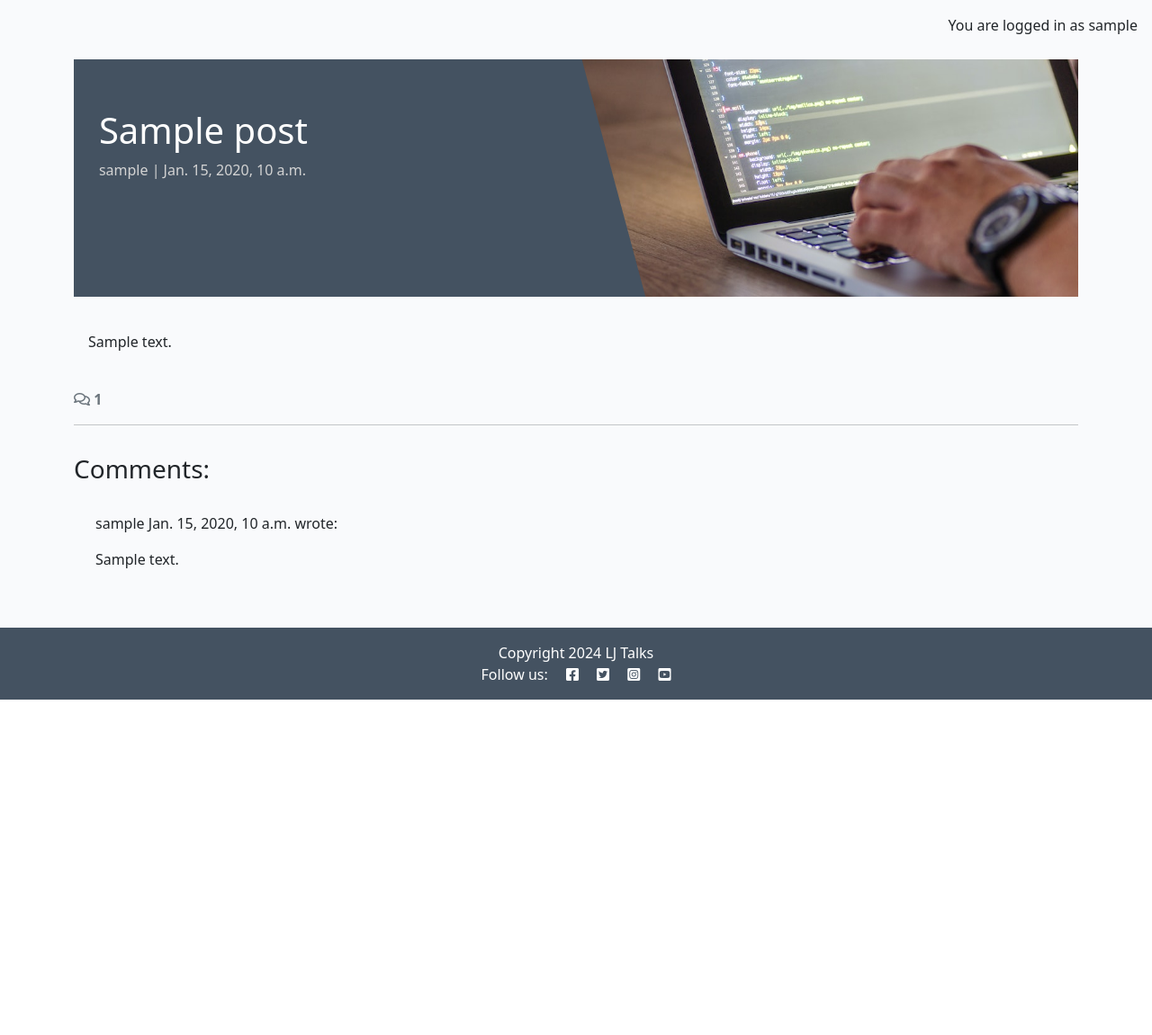
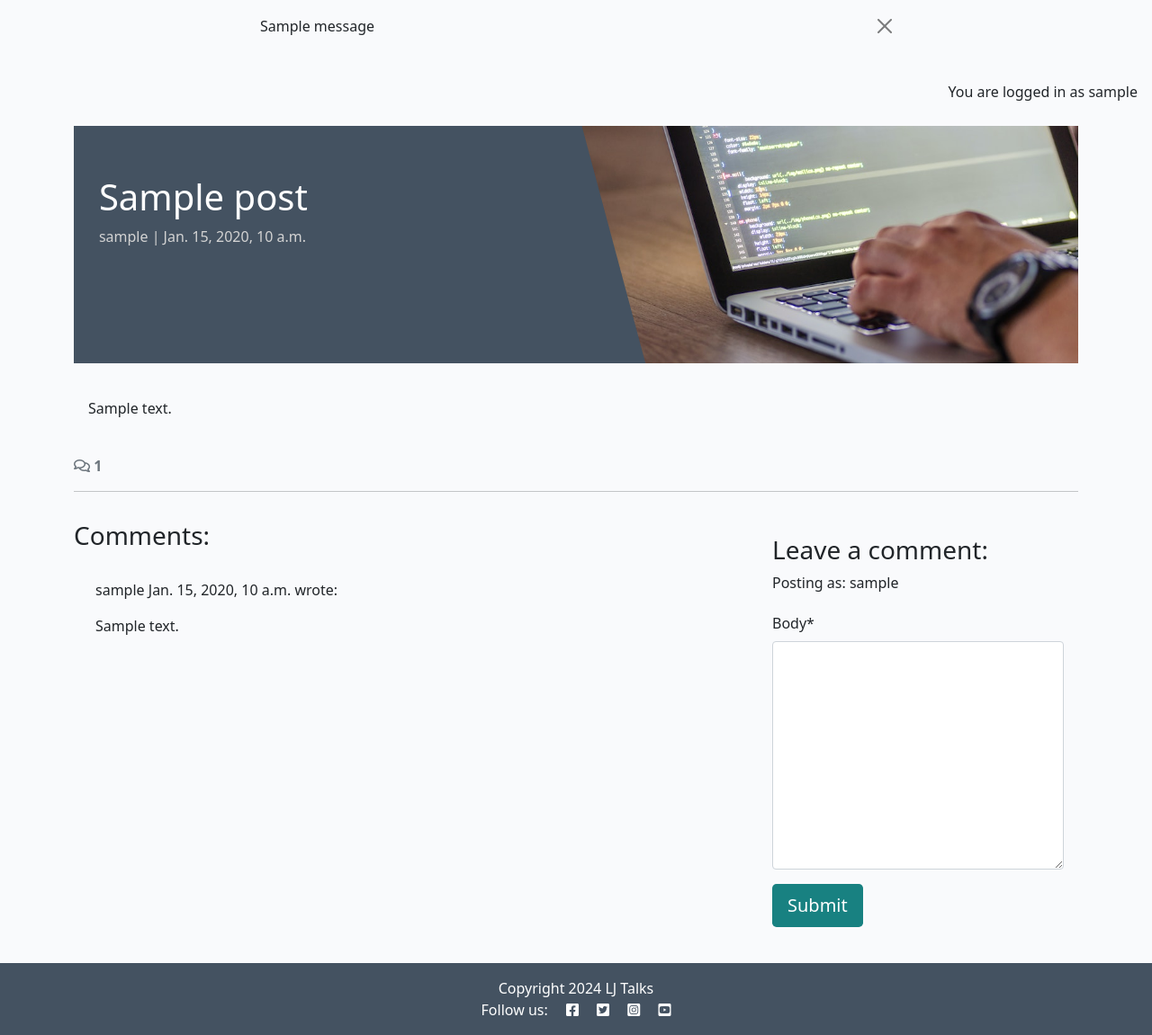
Before and after one commit to LJTalks/django-blog, a Django app: a page that uses templates/base.html in a window 1280 px wide. Shown: the part 60-1211 px from the top of the page at 90% size. Before the commit the page ends 838 px from the top, so only its background shows below. Run offline with Django 4.2, Linux system fonts and the light colour scheme; a user stored in the database is signed in; tables that the repository leaves empty hold one stand-in row (values such as "Sample post"); one stand-in notice (Sample message) is shown; some libraries are stand-ins or nearby versions.

Commit message:
Add comment confirmation

```diff
--- /dev/null
+++ b/blog/forms.py
@@ -0,0 +1,8 @@
+from .models import Comment
+from django import forms
+
+
+class CommentForm(forms.ModelForm):
+    class Meta:
+        model = Comment
+        fields = ('body',)
--- a/blog/templates/blog/post_detail.html
+++ b/blog/templates/blog/post_detail.html
@@ -1,5 +1,6 @@
 {% extends 'base.html' %} {% block content %}
 {% load static %}
+{% load crispy_forms_tags %}
 
 <div class="masthead">
     <div class="container">
@@ -68,8 +69,25 @@
                 {% endfor %}
             </div>
         </div>
+        <!-- Creating New Comments -->
+        <div class="col-md-4 card mb-4 mt-3">
+            <div class="card-body">
+                {% if user.is_authenticated %}
+                <h3>Leave a comment:</h3>
+                <p>Posting as: {{ user.username }}</p>
+                <form id="commentForm" method="post" style="margin-top: 1.3em;">
+                    {{ comment_form | crispy }}
+                    {% csrf_token %}
+                    <button id="submitButton" type="submit" class="btn btn-signup btn-lg">Submit</button>
+                </form>
+                {% else %}
+                <p>Log in to leave a comment</p>
+                {% endif %}
+            </div>
+        </div>
     </div>
 </div>
+
 {% endblock content %}
 
 {% block copyright %}
--- a/blog/views.py
+++ b/blog/views.py
@@ -1,6 +1,8 @@
 from django.shortcuts import render, get_object_or_404
 from django.views import generic
+from django.contrib import messages
 from .models import Post
+from .forms import CommentForm
 
 # Create your views here.
 class PostList(generic.ListView):
@@ -28,6 +30,20 @@ def post_detail(request, slug):
     comments = post.comments.all().order_by("-created_on")
     comment_count = post.comments.filter(approved=True).count()
 
+    if request.method == "POST":
+        comment_form = CommentForm(data=request.POST)
+        if comment_form.is_valid():
+            comment = comment_form.save(commit=False)
+            comment.author = request.user
+            comment.post = post
+            comment.save()
+            messages.add_message(
+                request, messages.SUCCESS,
+                'Comment submitted and awaiting approval'
+            )
+
+    comment_form = CommentForm()
+
     return render(
         request,
         "blog/post_detail.html",
@@ -35,5 +51,6 @@ def post_detail(request, slug):
             "post": post,
             "comments": comments,
             "comment_count": comment_count,
+            "comment_form": comment_form,
         },
     )
--- a/codestar/settings.py
+++ b/codestar/settings.py
@@ -46,6 +46,8 @@ INSTALLED_APPS = [
     'allauth',
     'allauth.account',
     'allauth.socialaccount',
+    'crispy_forms',
+    'crispy_bootstrap5',
     'blog',
     'django_summernote',
     'about',
@@ -54,6 +56,9 @@ INSTALLED_APPS = [
 SITE_ID = 1
 LOGIN_REDIRECT_URL = '/'
 LOGOUT_REDIRECT_URL = '/'
+
+CRISPY_ALLOWED_TEMPLATE_PACKS = "bootstrap5"
+CRISPY_TEMPLATE_PACK = "bootstrap5"
 
 MIDDLEWARE = [
     'allauth.account.middleware.AccountMiddleware',
--- a/requirements.txt
+++ b/requirements.txt
@@ -1,7 +1,9 @@
 asgiref==3.8.1
+crispy-bootstrap5==0.7
 dj-database-url==0.5.0
 Django==4.2.16
 django-allauth==0.57.2
+django-crispy-forms==2.3
 django-summernote==0.8.20.0
 gunicorn==20.1.0
 oauthlib==3.2.2
--- a/templates/base.html
+++ b/templates/base.html
@@ -73,7 +73,19 @@
             </div>
         </div>
     </nav>
-
+    <!-- displaying Django messages -->
+    <div class="container">
+        <div class="row">
+            <div class="col-md-8 offset-md-2">
+                {% for message in messages %}
+                <div class="alert {{ message.tags }} alert-dismissible fade show" id="msg" role="alert">
+                    {{ message | safe }}
+                    <button type="button" class="btn-close" data-bs-dismiss="alert" aria-label="Close"></button>
+                </div>
+                {% endfor %}
+            </div>
+        </div>
+    </div>
     <main class="flex-shrink-0 main-bg">
         {% if user.is_authenticated %}
         <p class="text-end m-3">You are logged in as {{ user }}</p>
```
